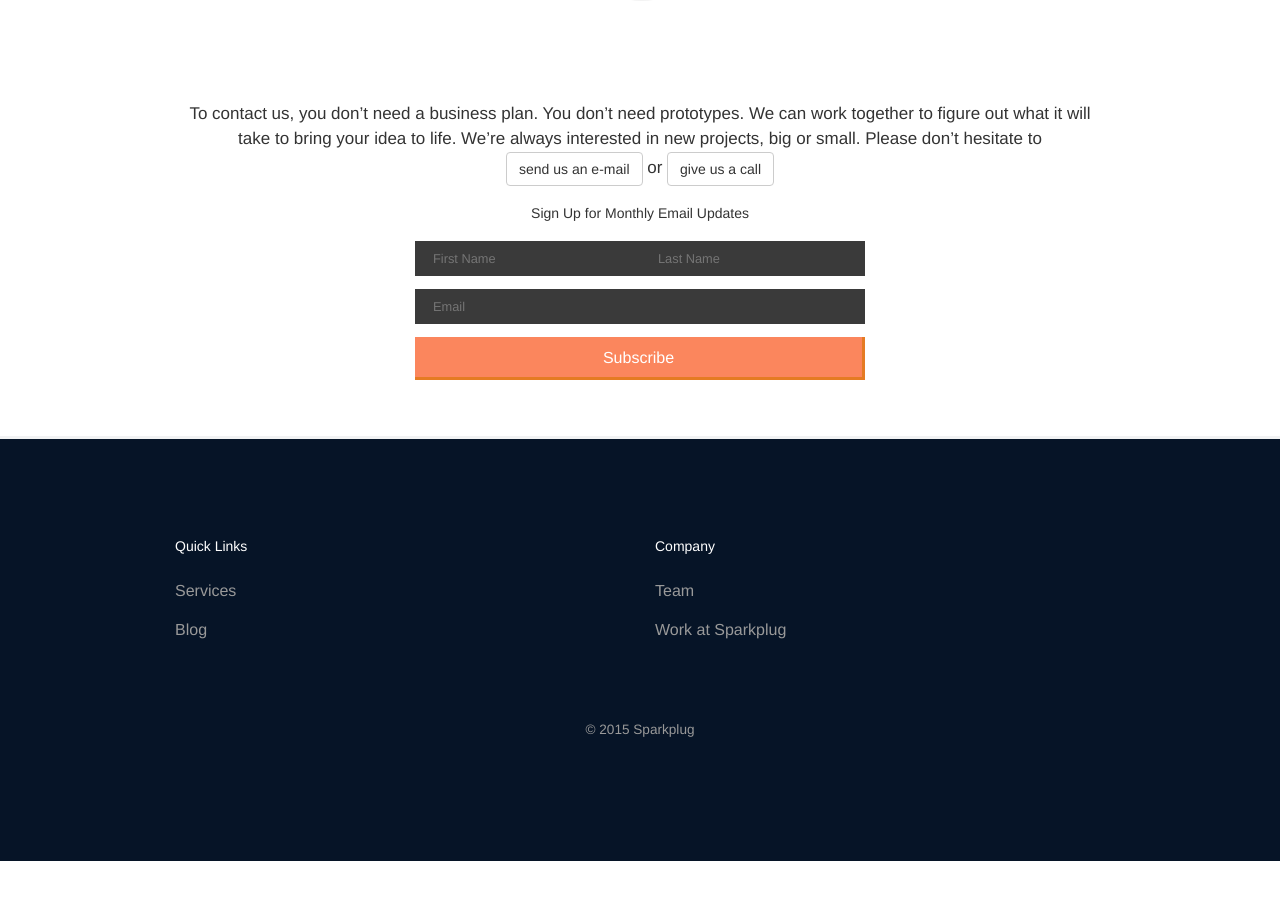
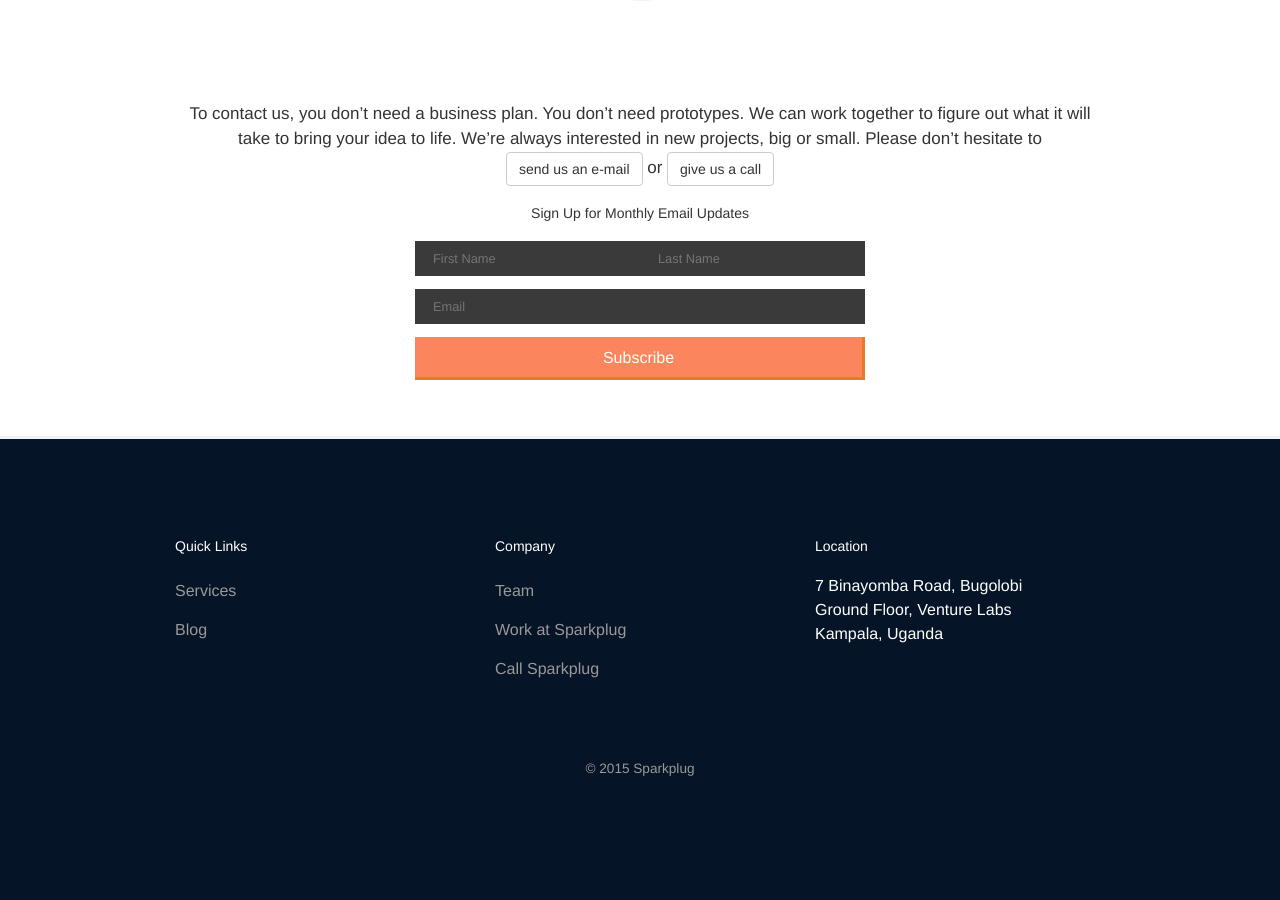
Before and after one commit to sparkplug/sparkplug.github.io, a Jekyll site: the page built from index.html, in a window 1280 px wide and 900 px high, scrolled down 3659 px. Built offline with Jekyll 4.4.1, drawn with Linux system fonts in a browser that asks for light colours; nearby versions of some CDN libraries; the list of posts is cut into pages by our own code; before the commit the page ends 4520 px from its top, so only the background shows below that.

Commit message:
Add location

```diff
--- a/_includes/footer.html
+++ b/_includes/footer.html
@@ -3,7 +3,7 @@
 
         <div class="row">
 
-            <div class="col-sm-6">
+            <div class="col-sm-4">
               <h5>Quick Links</h5>
                 <ul class="list-unstyled">
                     <li><a href="/#services">Services</a></li>
@@ -11,13 +11,23 @@
 
                 </ul>
             </div>
-            <div class="col-sm-6">
+            <div class="col-sm-4">
               <h5>Company</h5>
                 <ul class="list-unstyled">
                   <li><a href="/about">Team</a></li>
-                    <li><a href="/jobs">Work at Sparkplug</a></li>
+                  <li><a href="/jobs">Work at Sparkplug</a></li>
+                  <li><a class="phone" href="tel://256-791-160-903">Call Sparkplug</a></li>
+                </ul>
+            </div>
+            <div class="col-sm-4">
+              <h5>Location</h5>
+              <div class="text-align-right" flex="33">
+                <span class="street">7 Binayomba Road, Bugolobi<br></span>
+                <span class="suite">Ground Floor, Venture Labs<br></span>
+                <span class="city">Kampala, Uganda<br></span><br>
 
-                </ul>
+              </div>
+
             </div>
         </div>
         <div class="row">
```
